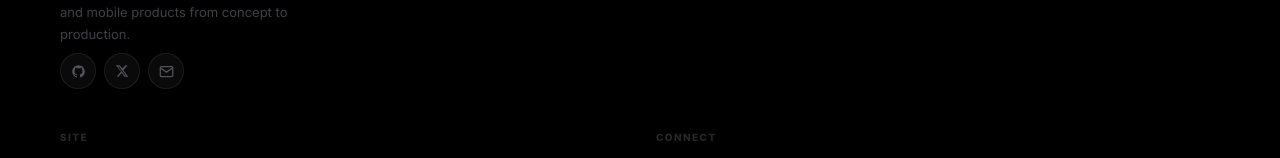
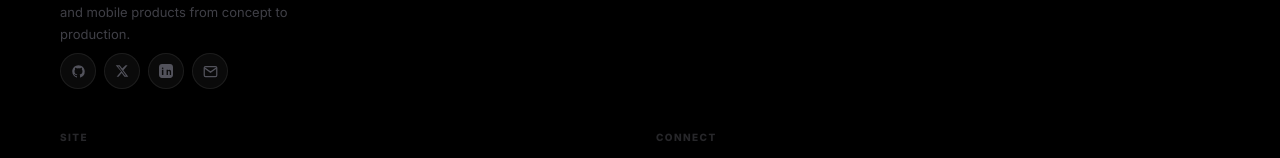
Before and after one commit to react-timmy/devTimmy-portfolio, a Next.js app: page / in a window 1280 px wide. Shown: the part 5811-5969 px from the top of the page. Built offline with nearby package versions, Linux system fonts and the light colour scheme; no server answers.

Commit message:
Footer: add LinkedIn to socials (after X)

```diff
--- a/app/components/Footer.tsx
+++ b/app/components/Footer.tsx
@@ -30,6 +30,10 @@ const SOCIAL = [
   {
     href: "https://x.com/_devTimmy", label: "X",
     svg: <svg width="14" height="14" viewBox="0 0 24 24" fill="currentColor"><path d="M18.244 2.25h3.308l-7.227 8.26 8.502 11.24H16.17l-4.714-6.231-5.401 6.231H2.744l7.737-8.835L1.254 2.25H8.08l4.253 5.622zm-1.161 17.52h1.833L7.084 4.126H5.117z"/></svg>,
+  },
+  {
+    href: "https://www.linkedin.com/in/devtimmy", label: "LinkedIn",
+    svg: <svg width="14" height="14" viewBox="0 0 24 24" fill="currentColor"><path d="M19 0H5C2.24 0 0 2.24 0 5v14c0 2.76 2.24 5 5 5h14c2.76 0 5-2.24 5-5V5c0-2.76-2.24-5-5-5zM7.5 19h-2.5v-9h2.5v9zM6.25 8.71c-.8 0-1.45-.65-1.45-1.46 0-.8.65-1.45 1.45-1.45s1.45.65 1.45 1.45c0 .81-.65 1.46-1.45 1.46zM21 19h-2.5v-4.5c0-1.07-.02-2.44-1.49-2.44-1.49 0-1.72 1.16-1.72 2.36V19H13v-9h2.4v1.23h.03c.33-.63 1.13-1.29 2.33-1.29 2.49 0 2.95 1.64 2.95 3.77V19z"/></svg>,
   },
   {
     href: "mailto:colesustain00@gmail.com", label: "Email",
```
